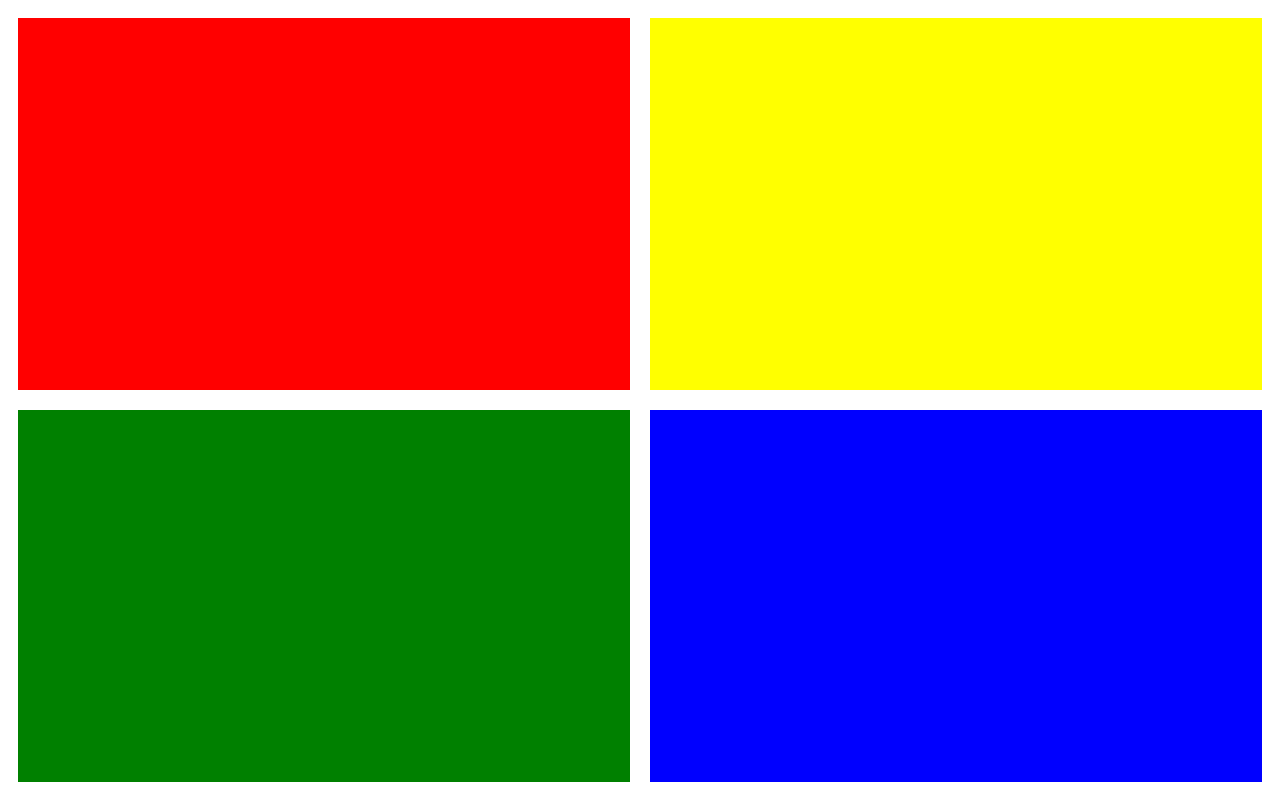
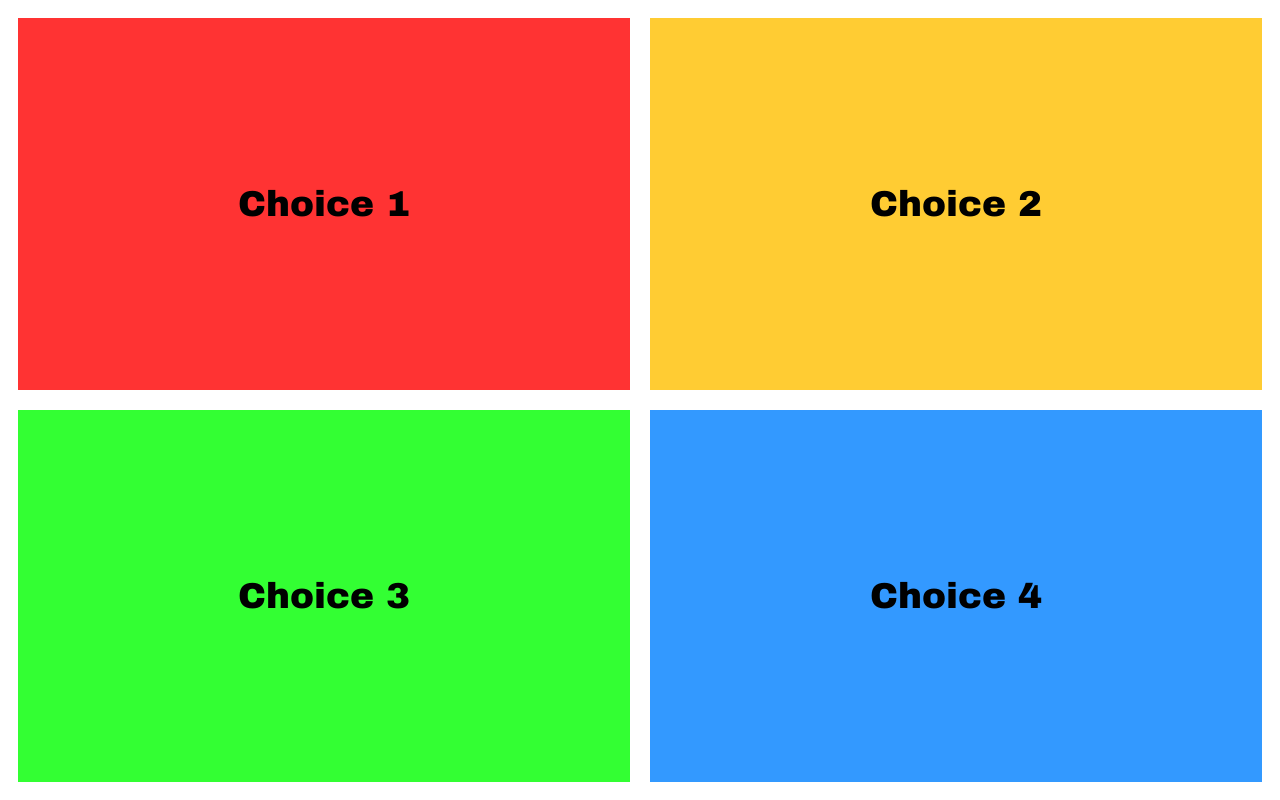
Before and after one commit to goggledefogger/articulate, a website: page public/index.html in a window 1280 px wide. Drawn offline with Linux system fonts and the light colour scheme.

Commit message:
better fonts and colors

```diff
--- a/public/build.css
+++ b/public/build.css
@@ -36,20 +36,40 @@
           flex: 1 0 0;
   margin-left: 10px;
   margin-right: 10px;
+  display: -webkit-box;
+  display: -webkit-flex;
+  display: -ms-flexbox;
+  display: flex;
+  -webkit-box-align: center;
+  -webkit-align-items: center;
+      -ms-flex-align: center;
+          align-items: center;
+  -webkit-box-pack: center;
+  -webkit-justify-content: center;
+      -ms-flex-pack: center;
+          justify-content: center;
 }
 
 #choices #choice-1 {
-  background-color: red;
+  background-color: #ff3333;
 }
 
 #choices #choice-2 {
-  background-color: yellow;
+  background-color: #ffcc33;
 }
 
 #choices #choice-3 {
-  background-color: green;
+  background-color: #33ff33;
 }
 
 #choices #choice-4 {
-  background-color: blue;
+  background-color: #3399ff;
 }
+
+#choices .choice-text {
+  font-size: 36px;
+  text-align: center;
+}
+body {
+  font-family: "Arial Black", Gadget, sans-serif;
+}
--- a/public/build.js
+++ b/public/build.js
@@ -1397,7 +1397,7 @@ function URI (uri) {
 }
 
 },{"querystring":4}],11:[function(require,module,exports){
-module.exports = "<div id=\"choices\">\r\n  <div class=\"row\">\r\n    <div id=\"choice-1\" class=\"choice\"></div>\r\n    <div id=\"choice-2\" class=\"choice\"></div>\r\n  </div>\r\n  <div class=\"row\">\r\n    <div id=\"choice-3\" class=\"choice\"></div>\r\n    <div id=\"choice-4\" class=\"choice\"></div>\r\n  </div>\r\n</div>";
+module.exports = "<div id=\"choices\">\r\n  <div class=\"row\">\r\n    <div id=\"choice-1\" class=\"choice\">\r\n      <div class=\"choice-text\">Choice 1</div>\r\n    </div>\r\n    <div id=\"choice-2\" class=\"choice\">\r\n      <div class=\"choice-text\">Choice 2</div>\r\n    </div>\r\n  </div>\r\n  <div class=\"row\">\r\n    <div id=\"choice-3\" class=\"choice\">\r\n      <div class=\"choice-text\">Choice 3</div>\r\n    </div>\r\n    <div id=\"choice-4\" class=\"choice\">\r\n      <div class=\"choice-text\">Choice 4</div>\r\n    </div>\r\n  </div>\r\n</div>";
 },{}],12:[function(require,module,exports){
 var Choice = {
   prototype: Object.create(HTMLElement.prototype)
@@ -1405,10 +1405,26 @@ var Choice = {
 
 Choice.prototype.createdCallback = function () {
   this.innerHTML = require('./index.html')
+
+  this._onclick = this._onclick.bind(this)
+  this.addEventListener('click', this._onclick)
 }
 
 Choice.prototype.show = function () {
 
+}
+
+Choice.prototype._onclick = function (evt) {
+  switch (evt.target.id) {
+    case 'choice-1':
+      break
+    case 'choice-2':
+      break
+    case 'choice-3':
+      break
+    case 'choice-4':
+      break
+  }
 }
 
 Choice.prototype.hide = function () {
--- a/src/choice/style.css
+++ b/src/choice/style.css
@@ -16,20 +16,28 @@
   flex: 1 0 0;
   margin-left: 10px;
   margin-right: 10px;
+  display: flex;
+  align-items: center;
+  justify-content: center;
 }
 
 #choices #choice-1 {
-  background-color: red;
+  background-color: #ff3333;
 }
 
 #choices #choice-2 {
-  background-color: yellow;
+  background-color: #ffcc33;
 }
 
 #choices #choice-3 {
-  background-color: green;
+  background-color: #33ff33;
 }
 
 #choices #choice-4 {
-  background-color: blue;
+  background-color: #3399ff;
 }
+
+#choices .choice-text {
+  font-size: 36px;
+  text-align: center;
+}
--- /dev/null
+++ b/src/theme/style.css
@@ -0,0 +1,3 @@
+body {
+  font-family: "Arial Black", Gadget, sans-serif;
+}
```
Also changed, not shown: src/choice/index.html (+12 -4 lines), src/choice/index.js (+16 -0 lines).
